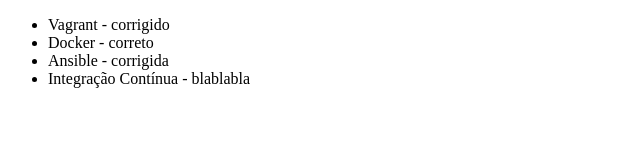
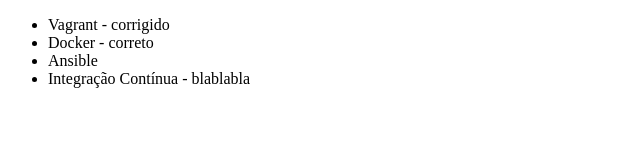
Before and after one commit to renatoiglesias/ALURA, a plain HTML site: page index.html in a window 1280 px wide. Shown: the full height of the page, 0-640 px from the left. Drawn offline with Linux system fonts and the light colour scheme.

Commit message:
Revert "Alterando ansible"
This reverts commit 8e5f18b2a77c475c17bcb130879bb0013b8b7f43.

UNDO

```diff
--- a/index.html
+++ b/index.html
@@ -8,7 +8,7 @@
     <ul>
         <li>Vagrant - corrigido</li>
         <li>Docker - correto</li>
-        <li>Ansible - corrigida</li>
+        <li>Ansible</li>
         <li>Integração Contínua - blablabla</li>
     </ul>
 </body>
```
